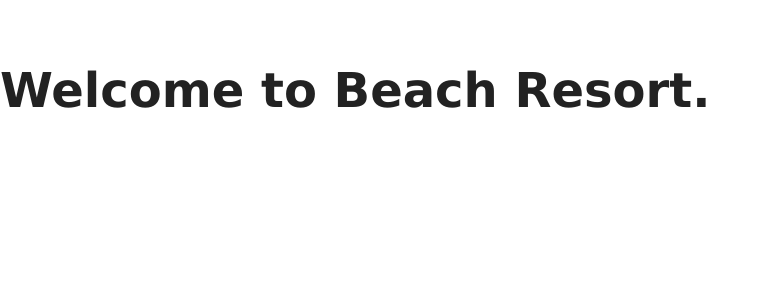
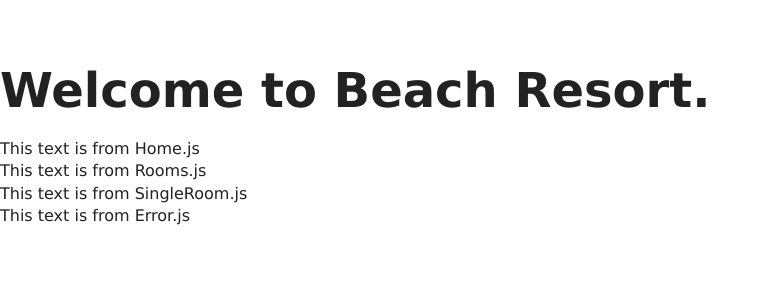
Before and after one commit to DevishBaidawarChhetri/react-beach-resort, a React (Create React App) app: page / in a window 1280 px wide. Shown: the top 300 px of the page, without its empty margins (0-769 px from the left). Built offline with nearby package versions, Linux system fonts and the light colour scheme.

Commit message:
Pages Setup

```diff
--- a/src/App.js
+++ b/src/App.js
@@ -1,10 +1,19 @@
 import React from 'react'
 import './App.css';
+import Home from './pages/Home'
+import Rooms from './pages/Rooms'
+import SingleRoom from './pages/SingleRoom'
+import Error from './pages/Error'
 
 function App () {
 	return (
 		<React.Fragment>
 			<h1>Welcome to Beach Resort.</h1>
+			<Home />
+			<Rooms />
+			<SingleRoom />
+			<Error />
+
 		</React.Fragment>
 	);
 }
--- /dev/null
+++ b/src/pages/Error.js
@@ -0,0 +1,11 @@
+import React from 'react'
+
+function Error () {
+	return (
+		<div>
+			This text is from Error.js
+		</div>
+	)
+}
+
+export default Error
--- /dev/null
+++ b/src/pages/Home.js
@@ -0,0 +1,11 @@
+import React from 'react'
+
+function Home () {
+	return (
+		<div>
+			This text is from Home.js
+		</div>
+	)
+}
+
+export default Home
--- /dev/null
+++ b/src/pages/Rooms.js
@@ -0,0 +1,11 @@
+import React from 'react'
+
+function Rooms () {
+	return (
+		<div>
+			This text is from Rooms.js
+		</div>
+	)
+}
+
+export default Rooms
--- /dev/null
+++ b/src/pages/SingleRoom.js
@@ -0,0 +1,11 @@
+import React, { Component } from 'react'
+
+export default class SingleRoom extends Component {
+	render () {
+		return (
+			<div>
+				This text is from SingleRoom.js
+			</div>
+		)
+	}
+}
```
